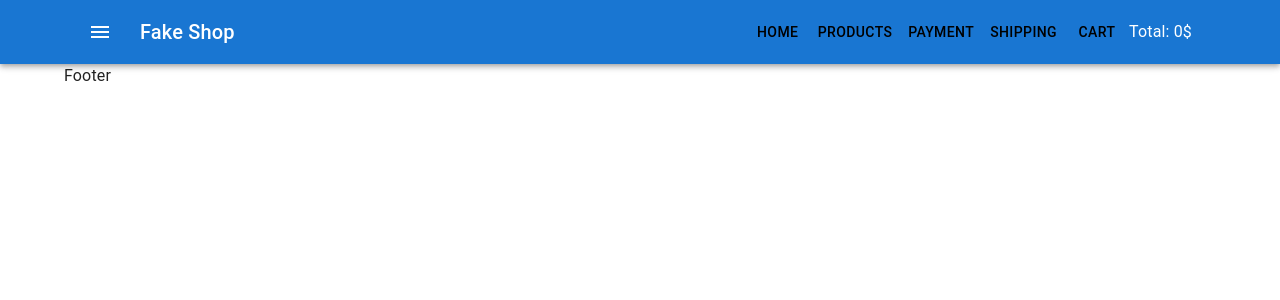
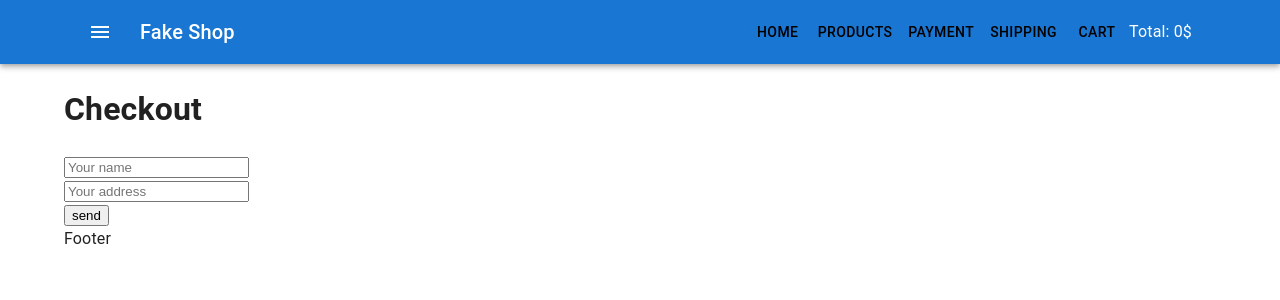
Before and after one commit to OleksaMykhalevich/react_shop_project, a React (Create React App) app: page /checkout in a window 1280 px wide. Shown: the top 300 px of the page. Built offline with nearby package versions, Linux system fonts and the light colour scheme; no server answers.

Commit message:
checkout

```diff
--- a/src/components/Products/ProductsListItem.js
+++ b/src/components/Products/ProductsListItem.js
@@ -23,9 +23,6 @@
     image,
     addProductToCart,
     id,
-
-    removeLike,
-    addLike,
 }) => {
     const isLiked = useSelector((state) => state.productsLikeState[id])
     const dispatch = useDispatch()
--- a/src/containers/Main/Main.js
+++ b/src/containers/Main/Main.js
@@ -5,6 +5,7 @@
 import { CartPage } from 'pages/CartPage/CartPage'
 import { PaymentPage } from 'pages/PaymentPage/PaymentPage'
 import { ShippingPage } from 'pages/ShippingPage/ShippingPage'
+import CheckoutPage from 'pages/CheckoutPage/CheckoutPage'
 
 export const Main = () => {
     return (
@@ -16,6 +17,7 @@
                     <Route path="cart" element={<CartPage />} />
                     <Route path="payment" element={<PaymentPage />} />
                     <Route path="shipping" element={<ShippingPage />} />
+                    <Route path="checkout" element={<CheckoutPage />} />
                 </Routes>
             </Container>
         </>
--- a/src/pages/CartPage/CartPage.js
+++ b/src/pages/CartPage/CartPage.js
@@ -4,6 +4,7 @@
 import { CartProductListItemExtended } from 'components/Cart/CartProductsListItemExtended'
 import { Grid } from '@mui/material'
 import { useSelector } from 'react-redux'
+import { Link } from 'react-router-dom'
 
 export const CartPage = ({ removeProductFromCart, changeProductQuantity }) => {
     const productsInCart = useSelector((state) => state.productsInCart)
@@ -17,6 +18,9 @@
                 />
             </Grid>
             <CartTotal productsInCart={productsInCart} />
+            <Link to="/checkout">
+                <p>Proceed to checkout</p>
+            </Link>
         </>
     )
 }
--- /dev/null
+++ b/src/pages/CheckoutPage/CheckoutPage.js
@@ -0,0 +1,85 @@
+import React, { Component } from 'react'
+import axios from 'axios'
+
+class CheckoutPage extends Component {
+    state = {
+        name: '',
+        address: '',
+        isOrderSend: false,
+    }
+
+    handleName = (e) => {
+        this.setState({
+            name: e.target.value,
+        })
+    }
+
+    handleAddress = (e) => {
+        this.setState({
+            address: e.target.value,
+        })
+    }
+
+    sendForm = (e) => {
+        e.preventDefaul()
+        axios
+            .post(
+                'https://my-json-server.typicode.com/kznkv-skillup/server/orders',
+                {
+                    name: this.state.name,
+                    address: this.state.address,
+                }
+            )
+            .then((res) => res.data)
+            .then(({ name, address }) =>
+                this.setState({
+                    name: name,
+                    address: address,
+                    isOrderSend: true,
+                })
+            )
+        console.log(this.state)
+    }
+
+    renderForm = () => {
+        return (
+            <form onSubmit={this.sendForm}>
+                <div>
+                    <input
+                        type="text"
+                        placeholder="Your name"
+                        value={this.state.name}
+                        onChange={this.handleName}
+                    />
+                </div>
+                <div>
+                    <input
+                        type="text"
+                        placeholder="Your address"
+                        value={this.state.address}
+                        onChange={this.handleAddress}
+                    />
+                </div>
+                <button type="submit">send</button>
+            </form>
+        )
+    }
+
+    renderMessage = () => {
+        return <div>Dear,{this.state.name},thanks for you order!</div>
+    }
+
+    render() {
+        console.log(this.state)
+        return (
+            <>
+                <h1>Checkout </h1>
+                {this.state.isOrderSend !== true
+                    ? this.renderForm()
+                    : this.renderMessage()}
+            </>
+        )
+    }
+}
+
+export default CheckoutPage
```
